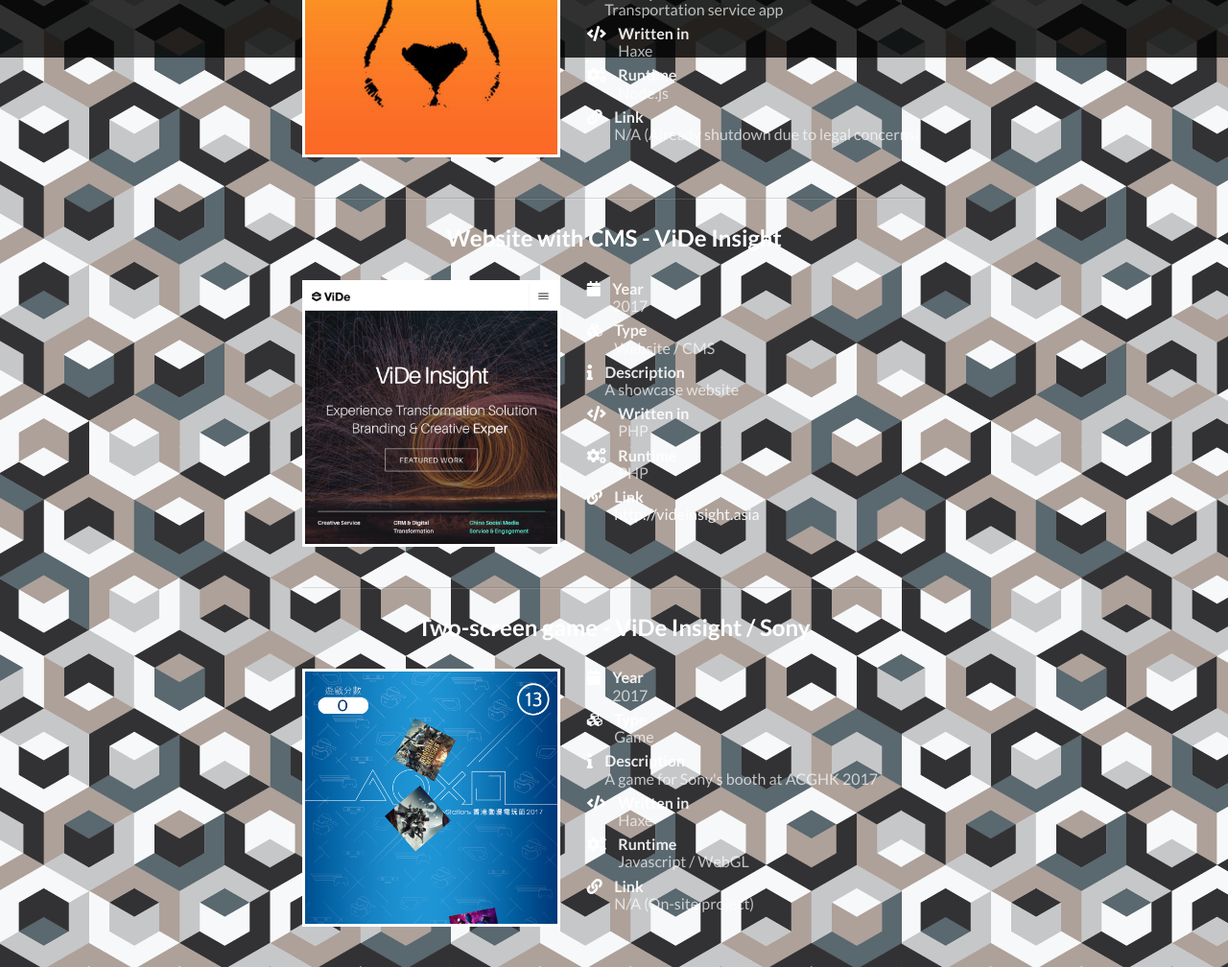
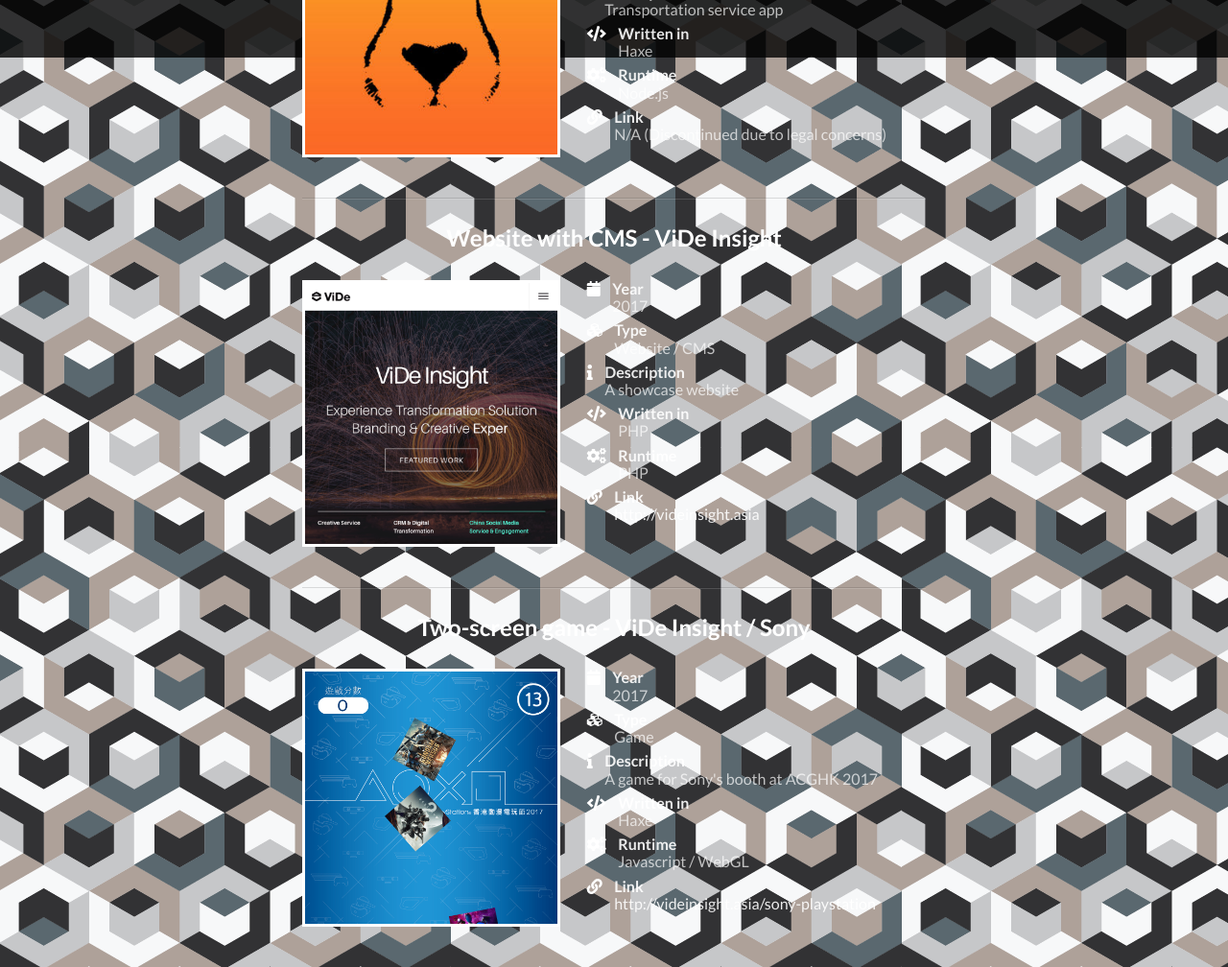
Before and after one commit to kevinresol/kevinresol.github.io, a plain HTML site: page index.html in a window 1280 px wide. Shown: the part 840-1848 px from the top of the page at 96% size. Drawn offline with nearby package versions, Linux system fonts and the light colour scheme.

Commit message:
Update index.html

```diff
--- a/index.html
+++ b/index.html
@@ -136,7 +136,7 @@
 								<i class="linkify icon"></i>
 								<div class="content">
 									<div class="header">Link</div>
-									<div class="description">N/A (Already shutdown due to legal concerns)</div>
+									<div class="description">N/A (Discontinued due to legal concerns)</div>
 								</div>
 							</div>
 						</div>
@@ -249,7 +249,7 @@
 								<i class="linkify icon"></i>
 								<div class="content">
 									<div class="header">Link</div>
-									<div class="description">N/A (On-site project)</div>
+									<div class="description"><a href="http://videinsight.asia/sony-playstation">http://videinsight.asia/sony-playstation</a></div>
 								</div>
 							</div>
 						</div>
```
